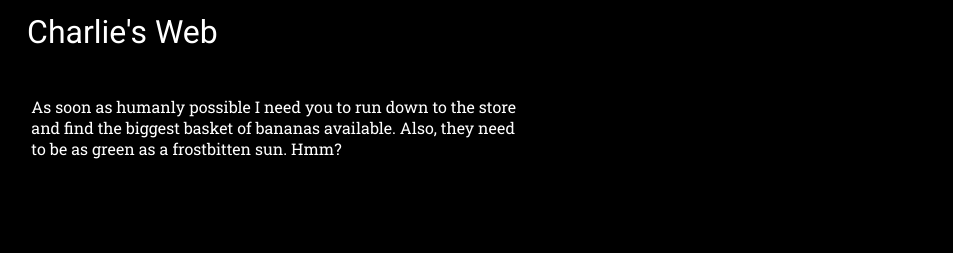
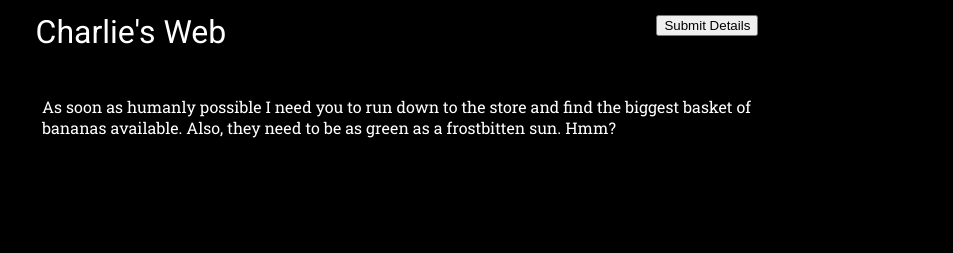
Before and after one commit to jwbraith/working-with-data-api, a website: page public/index.html in a window 1280 px wide. Shown: the top 253 px of the page, without its empty margins (0-953 px from the left). Drawn offline with Linux system fonts and the light colour scheme.

Commit message:
adding submit button

```diff
--- a/public/index.html
+++ b/public/index.html
@@ -15,6 +15,7 @@
     <div class="gridItem text">As soon as humanly possible I need you to run down to the store and find the biggest
       basket of
       bananas available. Also, they need to be as green as a frostbitten sun. Hmm?</div>
+    <div class="gridItem submit"><input type="button" value="Submit Details"></div>
     <div class="gridItem" id="latitude">Latitude: <span id="latVal"></span>&deg;</div>
     <div class="gridItem" id="longitude">Longitude: <span id="longVal"></span>&deg;</div>
 
--- a/public/styles/style.css
+++ b/public/styles/style.css
@@ -11,7 +11,7 @@ body {
   place-items: center;
   background-color: black;
   color: white;
-  grid-template-columns: repeat(12, calc(100vw / 12));
+  grid-template-columns: repeat(8, calc(100vw / 8));
   grid-template-rows: repeat(10, 10vh);
   width: 100vw;
   height: 100vh;
@@ -44,3 +44,7 @@ body {
   grid-column: 6 / span 5;
   grid-row: 4 / span 2;
 }
+
+#submit {
+
+}
```
Also changed, not shown: 1 other file.
